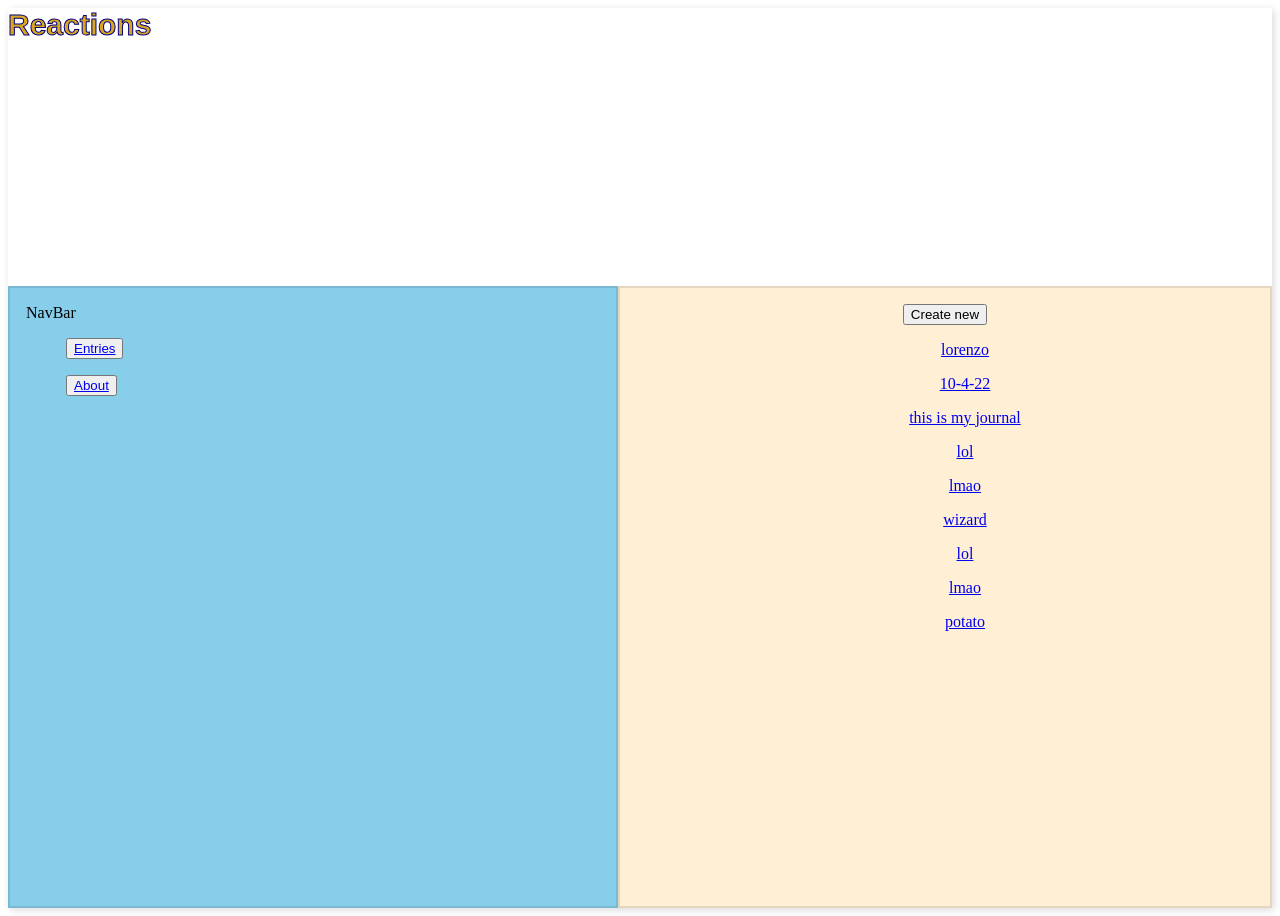
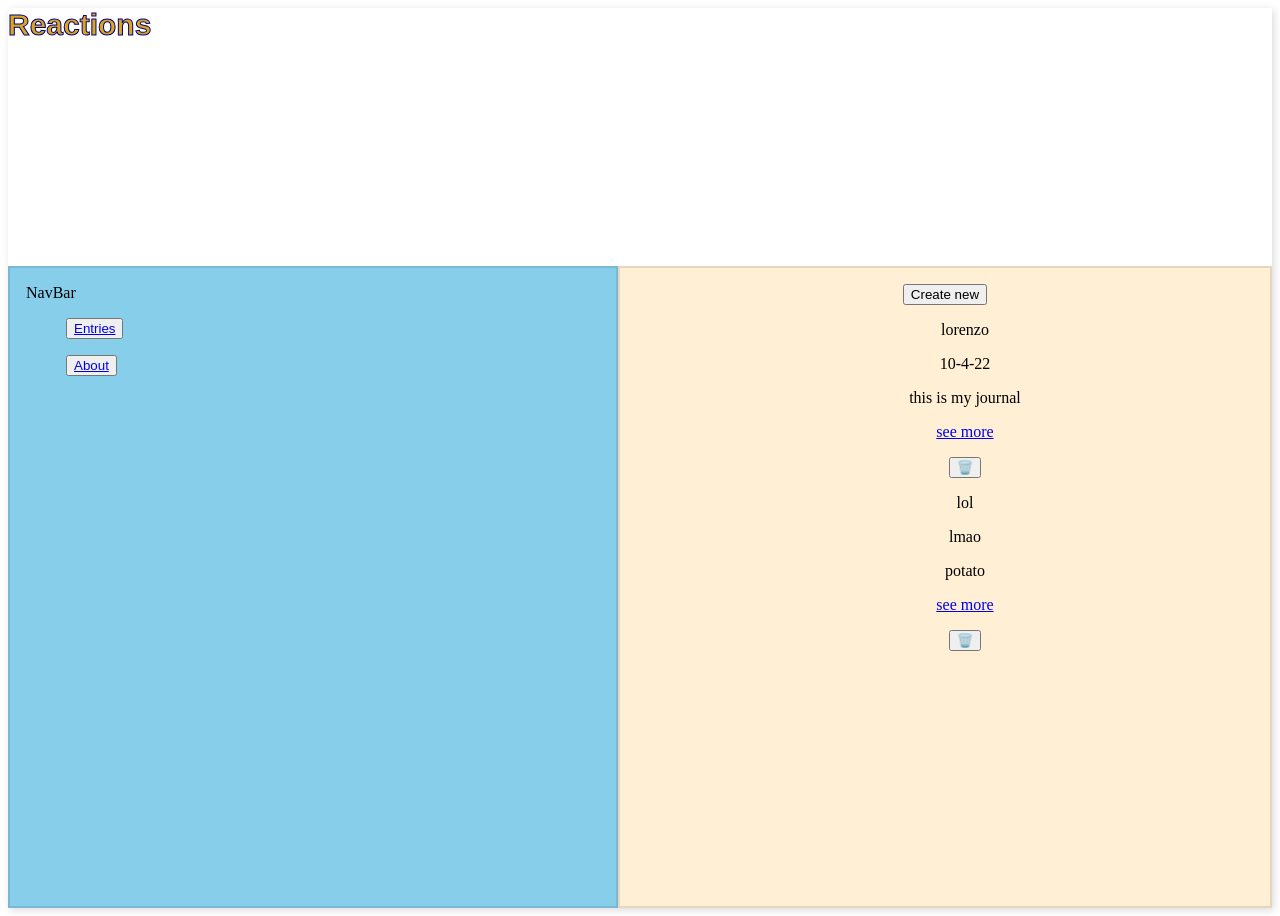
Before and after one commit to angelroundtrip/phase-2-group-project, a React (Create React App) app: page / in a window 1280 px wide. Built offline with nearby package versions, Linux system fonts and the light colour scheme; data requests are answered from the project's data file.

Commit message:
added delete functionality

```diff
--- a/db.json
+++ b/db.json
@@ -7,12 +7,6 @@
       "date": "10-4-22"
     },
     {
-      "name": "lol",
-      "date": "lmao",
-      "body": "wizard",
-      "id": 2
-    },
-    {
       "name": "lol ",
       "date": "lmao",
       "body": "potato",
--- a/src/components/App.js
+++ b/src/components/App.js
@@ -65,22 +65,33 @@ function App() {
   } */
 `;
 
+  const URL = 'http://localhost:3000/entries'
+
   const [entries, setEntries] = useState([])
 
   useEffect( () => {
-    fetch('http://localhost:3000/entries')
+    fetch(URL)
       .then(r => r.json())
       .then(setEntries)
   }, [] )
 
 
   const updateJournal = newEntry => {
-    fetch('http://localhost:3000/entries', {
+    fetch(URL, {
       method: 'POST',
       headers: {'Content-Type': 'application/json'},
       body: JSON.stringify(newEntry)
     })
     setEntries([...entries, newEntry])
+  }
+
+  const deleteEntry = entry => {
+    const newListOfEntries = entries.filter(entryObj => entryObj.id !== entry.id)
+    setEntries(newListOfEntries)
+
+    fetch(URL + `/${entry.id}`, {
+      method: 'DELETE'
+    })
   }
 
   return (
@@ -90,7 +101,7 @@ function App() {
       <NavBar/>
       <Switch>
         <Route exact path='/'>
-          <JournalEntries entries={entries} />
+          <JournalEntries entries={entries} deleteEntry={deleteEntry} />
         </Route>
         <Route path='/new'>
           <JournalForm updateJournal={updateJournal} />
--- a/src/components/JournalEntries.js
+++ b/src/components/JournalEntries.js
@@ -2,7 +2,7 @@ import React from 'react'
 import {Link} from 'react-router-dom'
 import JournalListItem from './JournalListItem'
 
-function JournalEntries({entries}) {
+function JournalEntries({entries, deleteEntry}) {
   return (
     <div className='journal-entries'>
         <Link to='/new'>
@@ -11,11 +11,7 @@ function JournalEntries({entries}) {
             </button>
         </Link>
         <ul>
-            {entries.map(entry =>
-              <Link to='/:id'>
-                <JournalListItem entry={entry} key={entry.id} />
-              </Link>
-            )}
+            {entries.map(entry => <JournalListItem key={entry.id} entry={entry} deleteEntry={deleteEntry}  /> )}
         </ul>
     </div>
   )
--- a/src/components/JournalListItem.js
+++ b/src/components/JournalListItem.js
@@ -1,11 +1,18 @@
 import React from 'react'
+import { Link } from 'react-router-dom'
 
-function JournalListItem({entry}) {
+function JournalListItem({entry, deleteEntry}) {
   return (
     <div>
         <p>{entry.name}</p>
         <p>{entry.date}</p>
         <p>{entry.body}</p>
+        <Link to='/:id'>
+            <p>see more</p>
+        </Link>
+        <button onClick= {() => deleteEntry(entry)}>
+            🗑️
+        </button>
     </div>
   )
 }
```
